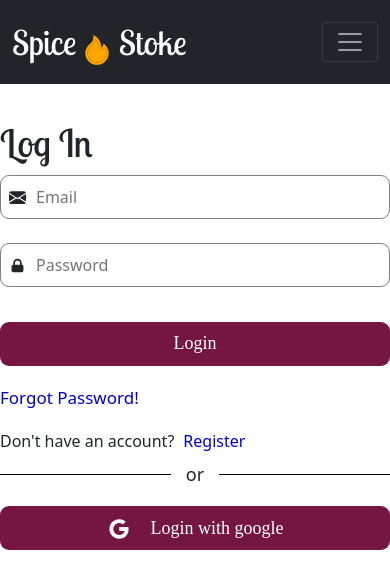
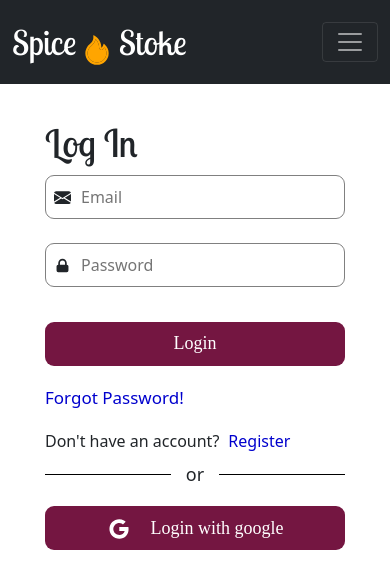
Before and after one commit to abidhossain2/spice-storage-site-client-side, a React (Create React App) app: page /login in a window 390 px wide. Shown: the top 588 px of the page. Built offline with nearby package versions, Linux system fonts and the light colour scheme; no server answers; a web font is replaced by a local one.

Commit message:
login emplement

```diff
--- a/src/Pages/Login/Login.css
+++ b/src/Pages/Login/Login.css
@@ -100,7 +100,6 @@
 
 @media (max-width: 576px) {
     .login-form-container {
-        width: 100%;
-        /* margin: 37px auto; */
+        width: 300px;
     }
 }
```
